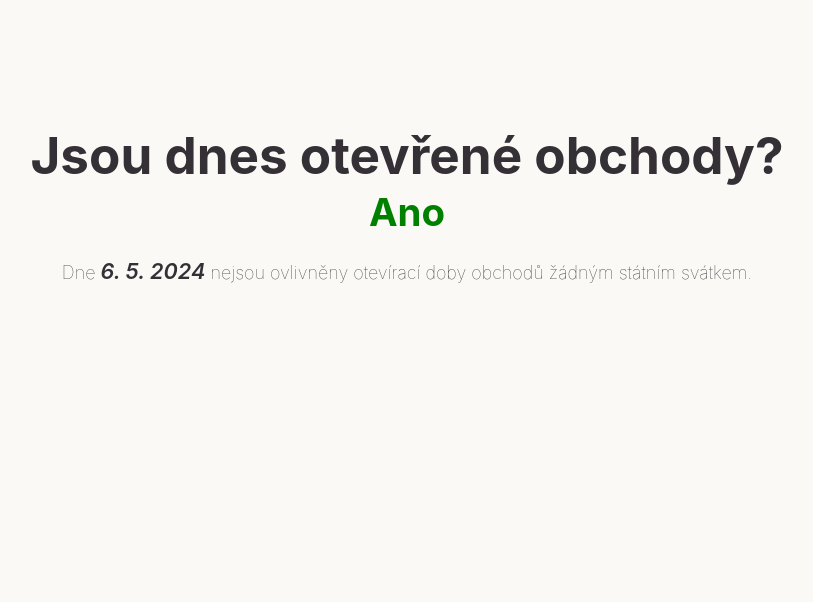
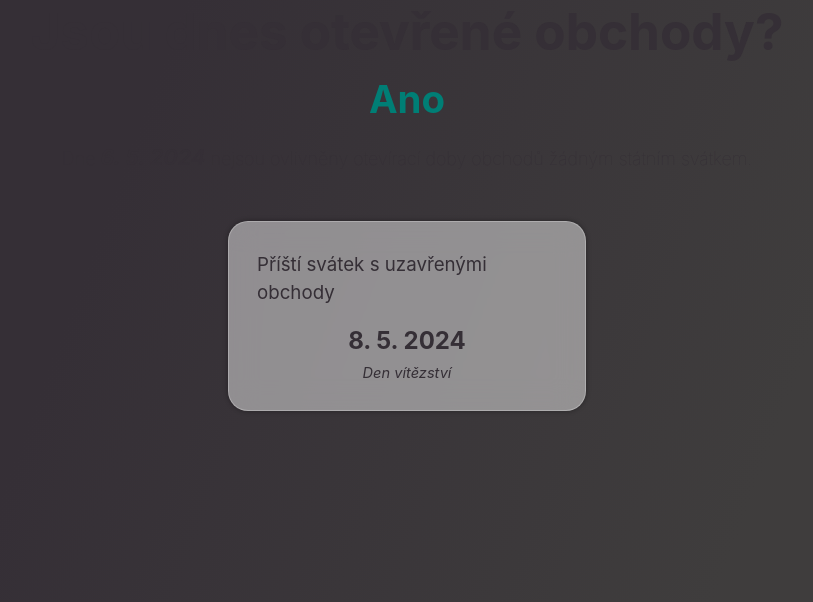
Before and after one commit to hanzelkatomas/jsou-dnes-otevrene-obchody, a website built with Vite: page index.html in a window 1280 px wide. Shown: the part 198-800 px from the top of the page, without its empty margins (233-1046 px from the left). Built offline with nearby package versions, Linux system fonts and the light colour scheme.

Commit message:
Add upcoming holidays card, improve design

```diff
--- a/index.html
+++ b/index.html
@@ -12,6 +12,17 @@
     <h1>Jsou dnes otevřené obchody?</h1>
     <h2 id="result"></h2>
     <span id="info"></span>
+
+    <div class="card">
+      <div class="card-header">
+        <h3>Příští svátek s uzavřenými obchody</h3>
+      </div>
+      <div class="card-content">
+        <p id="next-holidays-date"></p>
+        <p id="next-holidays-label"></p>
+      </div>
+    </div>
+
     <script type="module" src="/main.js"></script>
   </body>
 </html>
--- a/main.js
+++ b/main.js
@@ -3,4 +3,7 @@ import { writeDOM } from './src/index.js'
 
 const el = document.getElementById('result')
 const infoEl = document.getElementById('info')
-writeDOM(el, infoEl)
+
+const holidaysDateEl = document.getElementById('next-holidays-date')
+const holidaysLabelEl = document.getElementById('next-holidays-label')
+writeDOM(el, infoEl, holidaysDateEl, holidaysLabelEl)
--- a/src/index.js
+++ b/src/index.js
@@ -1,4 +1,4 @@
-export function writeDOM (element, infoElement) {
+export function writeDOM (element, infoElement, holidaysDateEl, holidaysLabelEl) {
   if (!element) {
     throw new Error('Element not found')
   }
@@ -7,14 +7,21 @@ export function writeDOM (element, infoElement) {
 
   if (areStoresClosed(currentDate)) {
     element.innerHTML = "Ne"
-    element.style.color = "red"
+    element.style.color = "#A96569"
 
     infoElement.innerHTML = `Dne <span class="date">${currentDate.toLocaleDateString("cs")}</span> jsou obchody s rozlohou nad 200 m² zavřené 😏`
   } else {
     element.innerHTML = "Ano"
-    element.style.color = "green"
+    element.style.color = "#007E75"
 
     infoElement.innerHTML = `Dne <span class="date">${currentDate.toLocaleDateString("cs")}</span> nejsou ovlivněny otevírací doby obchodů žádným státním svátkem.`
+  }
+
+  const nextHolidays = getNextHolidays(currentDate)
+
+  if (nextHolidays) {
+    holidaysDateEl.innerHTML = nextHolidays.date.toLocaleDateString("cs")
+    holidaysLabelEl.innerHTML = nextHolidays.label
   }
 }
 
--- a/style.css
+++ b/style.css
@@ -1,11 +1,13 @@
 :root {
+  --bright: #FFFFF0;
+  --dark: #352f36;
   font-family: Inter, system-ui, Avenir, Helvetica, Arial, sans-serif;
   line-height: 1.5;
   font-weight: 400;
   color-scheme: light dark;
-  color: #FFFFF0;
-  background-color: #352f36;
+  color: var(--bright);
 
+  background: linear-gradient(110.6deg, #352F36 31.2%, rgb(63, 61, 61) 78.9%);
   font-synthesis: none;
   text-rendering: optimizeLegibility;
   -webkit-font-smoothing: antialiased;
@@ -28,6 +30,12 @@ h1 {
 h2 {
   font-size: 2.4em;
   line-height: 1;
+  margin-top: 1rem;
+}
+
+h1, h2 {
+  text-align: center;
+  margin: 0.625rem 0;
 }
 
 .date {
@@ -36,25 +44,61 @@ h2 {
   font-style: italic;
 }
 
-@media (prefers-color-scheme: light) {
-  :root {
-    color: #352f36;
-    background-color: #FAF9F6;
-  }
-}
-
-h1, h2 {
-  text-align: center;
-  margin: 0.625rem 0;
-}
-
-h2 {
-  margin-top: 0;
-}
-
 #info {
   text-align: center;
   font-size: 1.125rem;
   font-weight: lighter;
   margin-top: 0.8125rem;
 }
+
+.card {
+  justify-self: center;
+  max-width: 300px;
+  margin-top: 3rem;
+  display: flex;
+  flex-direction: column;
+  justify-content: space-between;
+  padding: 0.6125rem 1.75rem;
+  border: 1px solid rgba(255, 255, 255, .25);
+  border-radius: 20px;
+  background-color: rgba(255, 255, 255, 0.45);
+  box-shadow: 0 0 4px 1px rgba(255, 255, 255, 0.25);
+  backdrop-filter: blur(15px);
+
+  .card-header {
+    h3 {
+      font-weight: 400;
+      margin-bottom: 0.875em;
+    }
+    display: flex;
+    align-items: center;
+    gap: 1rem;
+  }
+
+  #next-holidays-date {
+    font-size: 1.5rem;
+    font-weight: 700;
+    margin: 0;
+    text-align: center;
+  }
+
+  #next-holidays-label {
+    font-size: 0.9125rem;
+    margin-top: 0.25rem;
+    text-align: center;
+    font-style: italic;
+  }
+}
+
+@media (prefers-color-scheme: light) {
+  :root {
+    color: var(--dark);
+  }
+    background: linear-gradient(109.6deg, var(--bright) 31.2%, var(--dark) 96.9%);
+}
+
+@media (prefers-color-scheme: light) {
+  .card {
+    box-shadow: 0 0 4px 1px rgba(0, 0, 0, 0.25);
+  }
+}
```
